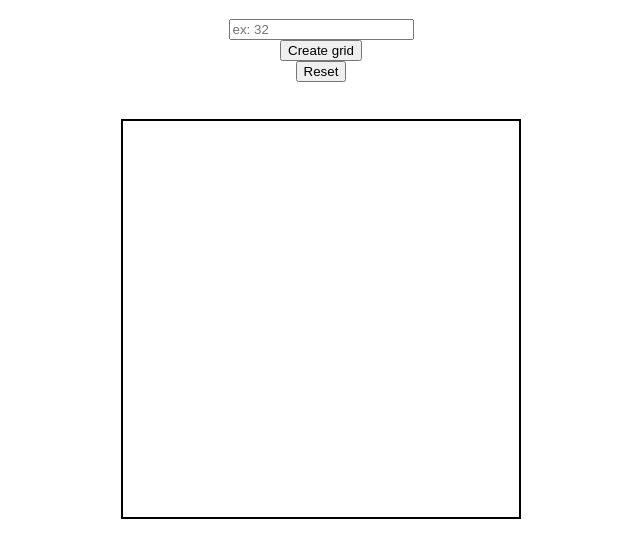
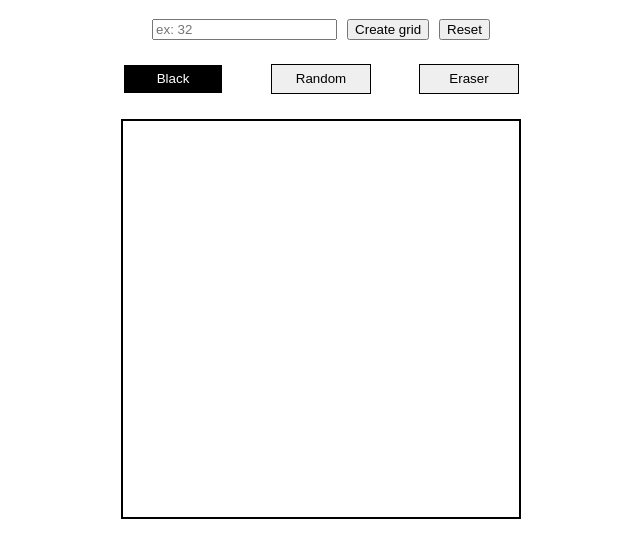
Before and after one commit to aaksant/etch-a-sketch, a plain HTML site: page index.html in a window 1280 px wide. Shown: the part 61-618 px from the top of the page, without its empty margins (319-959 px from the left). Drawn offline with Linux system fonts and the light colour scheme.

Commit message:
Add settings buttons

```diff
--- a/index.html
+++ b/index.html
@@ -10,7 +10,7 @@
 <body>
   <div class="header">
     <h1 class="title">Etch-a-sketch</h1>
-    <div class="header btn-container">
+    <div class="main-btn-container">
       <input type="text" name="dimension" id="dimension" placeholder="ex: 32">
       <button class="create-grid-button">Create grid</button>
       <button class="reset-button">Reset</button>
@@ -18,7 +18,14 @@
     <div class="grid-info"></div>
   </div>
 
-  <div class="board"></div>
+  <div class="main">
+    <div class="settings">
+      <button class="black-btn">Black</button>
+      <button class="random-color-btn">Random</button>
+      <button class="eraser">Eraser</button>
+    </div>
+    <div class="board"></div>
+  </div>
   <script src="main.js"></script>
 </body>
 </html>
```
